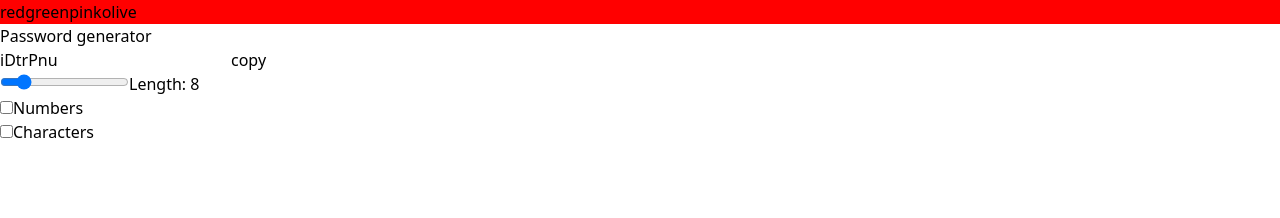
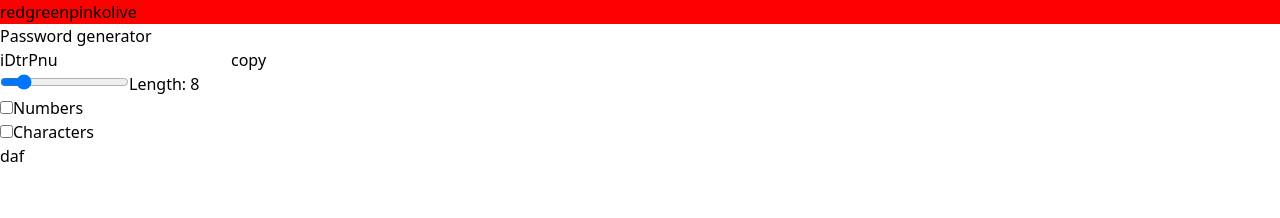
Before and after one commit to kalashjain1010/react-practice, a React (Vite) app: page / in a window 1280 px wide. Shown: the top 218 px of the page. Built offline with nearby package versions, Linux system fonts and the light colour scheme.

Commit message:
updattes

```diff
--- a/src/App.jsx
+++ b/src/App.jsx
@@ -7,6 +7,7 @@ function App() {
     <div>
       <ChangeBg />
       <PassGenerator />
+      daf
     </div>
   )
 }
```
